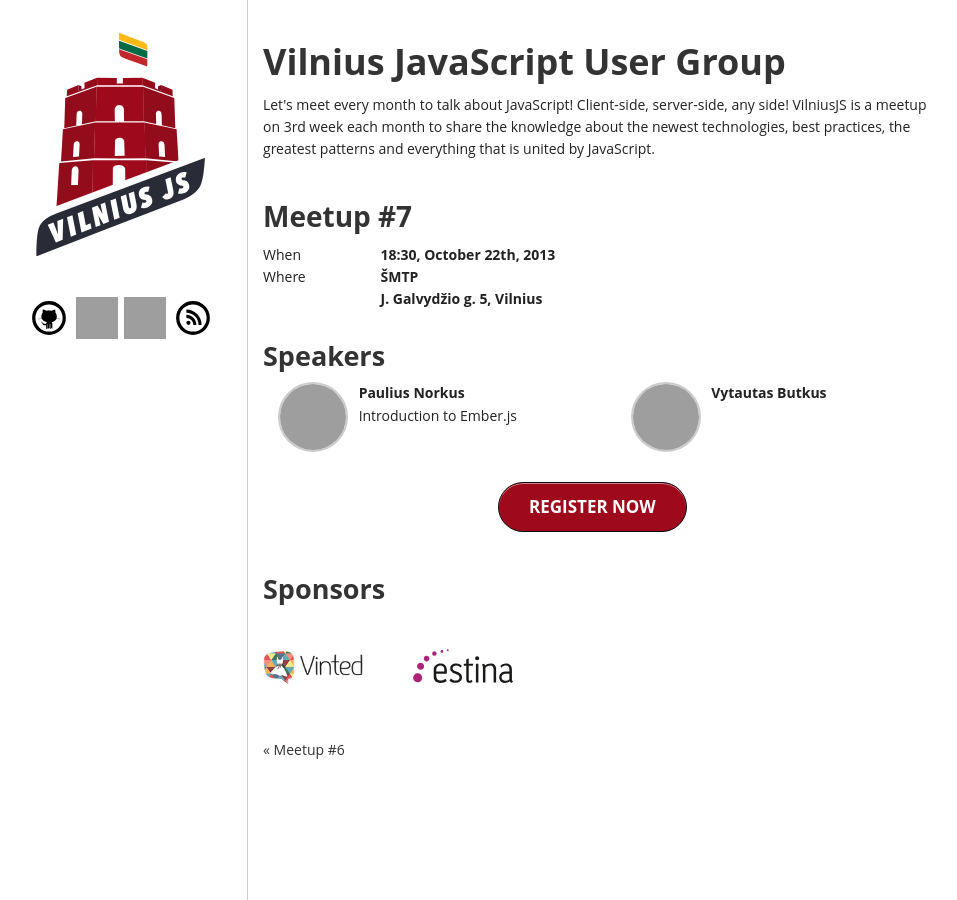
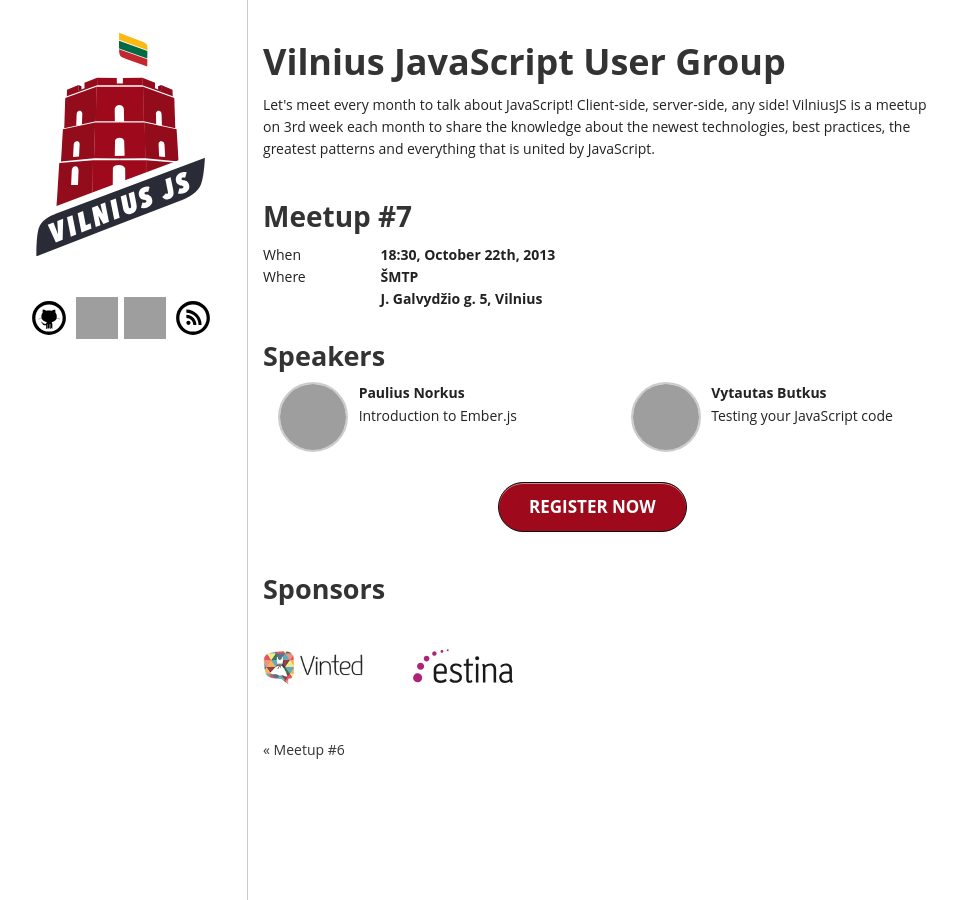
Before and after one commit to VilniusJS/vilniusjs.lt, a Jekyll site: the page built from _posts/2013-10-22-meetup7.html, in a window 1280 px wide, cut to the strip 0-900 px from the top of the page. Shown: the whole strip, without its empty margins (157-1114 px from the left). Built offline with Jekyll 4.4.1, drawn with Linux system fonts in a browser that asks for light colours; comment, search, counter and statistics services are not loaded; grey boxes are pictures that could not be loaded.

Commit message:
Add title for Vytautas presentation (7th meetup)

```diff
--- a/_posts/2013-10-22-meetup7.html
+++ b/_posts/2013-10-22-meetup7.html
@@ -42,6 +42,7 @@
     </div>
     <div class="nine columns">
       <strong>Vytautas Butkus</strong>
+      <div>Testing your JavaScript code</div>
     </div>
   </div>
 </div>
```
